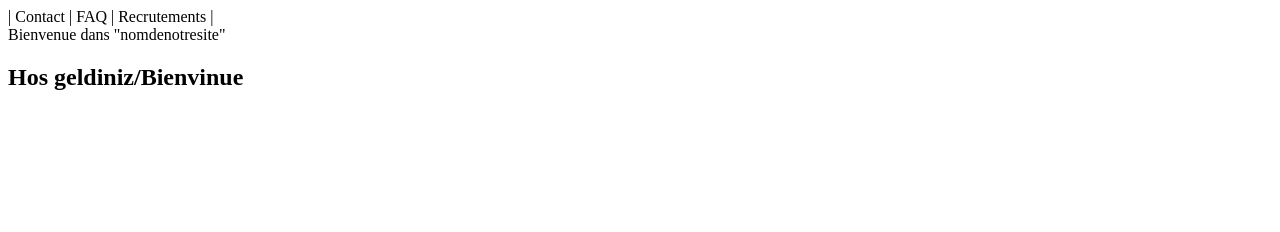
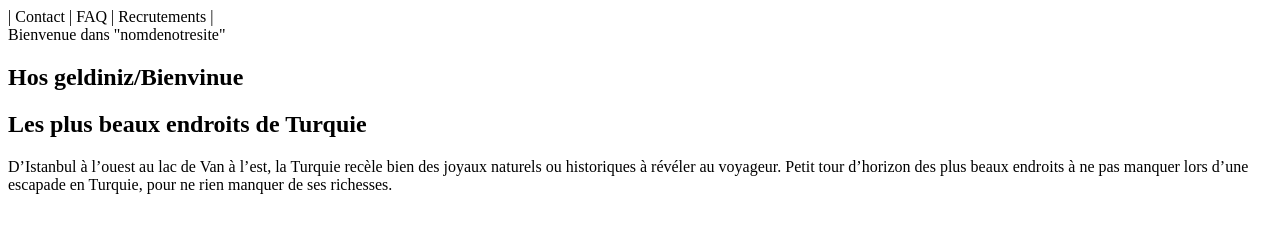
Before and after one commit to beytullah0129/mon-site, a plain HTML site: page index.html in a window 1280 px wide. Drawn offline with Linux system fonts and the light colour scheme.

Commit message:
Update index.html

```diff
--- a/index.html
+++ b/index.html
@@ -6,8 +6,10 @@
     <header>Bienvenue dans "nomdenotresite"</header>
     <div>
       <section>
+
         <h1><strong>Hos geldiniz/Bienvinue</strong></h1>
-        <p></p>
+        <h2>Les plus beaux endroits de Turquie</h2>
+        <p>D’Istanbul à l’ouest au lac de Van à l’est, la Turquie recèle bien des joyaux naturels ou historiques à révéler au voyageur. Petit tour d’horizon des plus beaux endroits à ne pas manquer lors d’une escapade en Turquie, pour ne rien manquer de ses richesses.</p>
       </section>
     </div>
 
```
